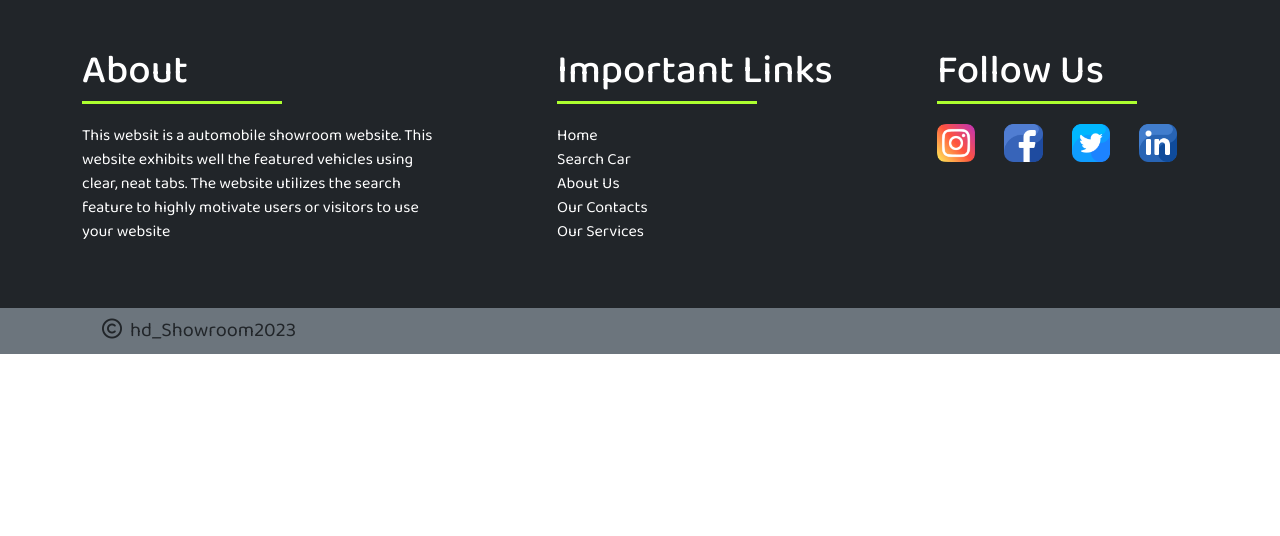
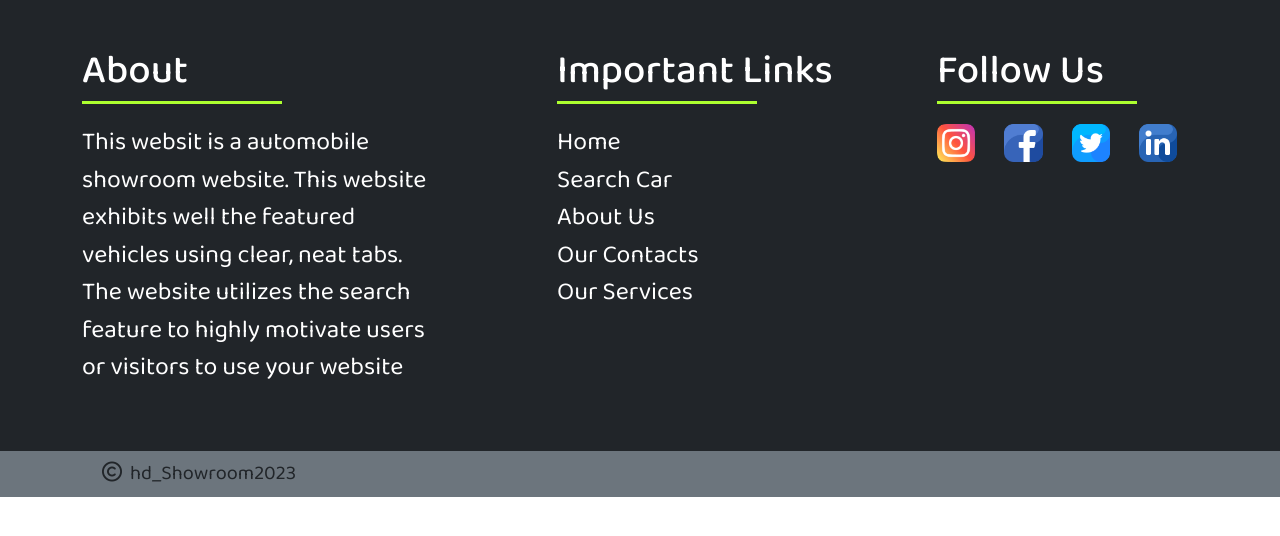
Before and after one commit to thehdman/Footer-1, a plain HTML site: page index.html in a window 1280 px wide. Drawn offline with nearby package versions, Linux system fonts and the light colour scheme.

Commit message:
change css style for font size

```diff
--- a/css/style.css
+++ b/css/style.css
@@ -17,7 +17,9 @@ a{
     height: 3px;
     margin: 5px 0 20px 0;
 }
-
+.footer-items{
+    font-size: 25px;
+}
 .footer-copyright-item{
     font-size: 20px;
     margin: 20px;
@@ -44,6 +46,6 @@ a{
         font-size: 29px;
     }
     .footer-items{
-        font-size: 15px;
+        font-size: 18px;
     }
  }
--- a/index.html
+++ b/index.html
@@ -22,7 +22,7 @@
                     <div class="col-md-4 col-sm-6 footer-column">
                        <div class="footer-about">
                         <h1 class="footer-title">About</h1>
-                        <p class="footer-about-paragraph fs-md-5 footer-items">This websit is a automobile showroom website. This website exhibits
+                        <p class="footer-about-paragraph footer-items">This websit is a automobile showroom website. This website exhibits
                             well the featured vehicles using clear, neat tabs. The website utilizes the search feature to highly
                             motivate users or visitors to use your website</p>
                        </div>
@@ -31,11 +31,11 @@
                         <div class="footer-links">
                             <h1 class="footer-title">Important Links</h1>
                         <ul class="list-unstyled">
-                            <li class="footer-items fs-md-5"><a href="#">Home</a></li>
-                            <li class="footer-items fs-md-5"><a href="#">Search Car</a></li>
-                            <li class="footer-items fs-md-5"><a href="#">About Us</a></li>
-                            <li class="footer-items fs-md-5"><a href="#">Our Contacts</a></li>
-                            <li class="footer-items fs-md-5"><a href="#">Our Services</a></li>
+                            <li class="footer-items"><a href="#">Home</a></li>
+                            <li class="footer-items"><a href="#">Search Car</a></li>
+                            <li class="footer-items"><a href="#">About Us</a></li>
+                            <li class="footer-items"><a href="#">Our Contacts</a></li>
+                            <li class="footer-items"><a href="#">Our Services</a></li>
                         </ul>
                         </div>
                     </div>
```
